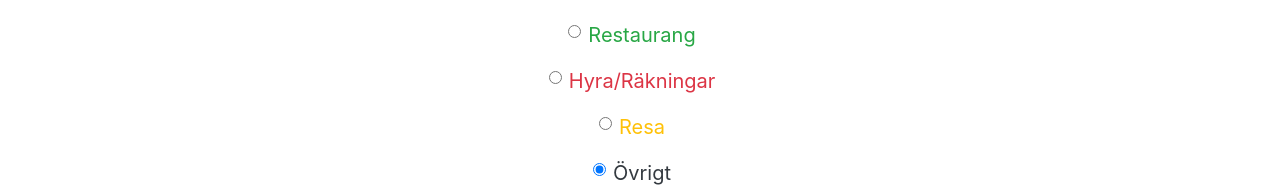
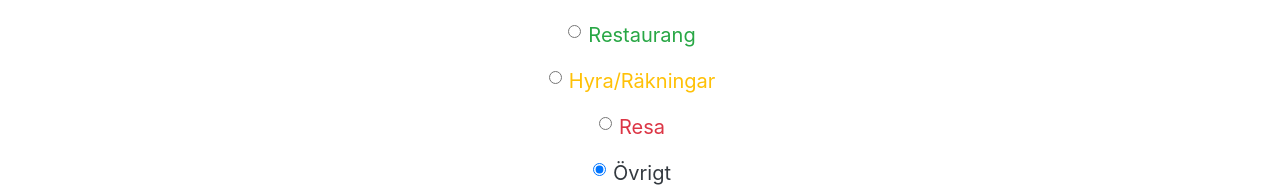
Before and after one commit to mathenri/personal-finance, a React (Create React App) app in the folder client/: page / in a window 1280 px wide. Shown: the part 198-390 px from the top of the page. Built offline with nearby package versions, Linux system fonts and the light colour scheme; no server answers; the HTML template or start-up script is replaced by a standard one.

Commit message:
Unify colors on ExpensesBarChart

```diff
--- a/client/src/App.js
+++ b/client/src/App.js
@@ -14,12 +14,12 @@ const EXPENSE_TYPE_TRANSLATIONS = {
   'travel':'Resa'
 }
 
-const EXPENSE_TYPE_COLOR_CLASSES = {
-  'household':'text-primary',
-  'restaurant':'text-success',
-  'misc':'text-dark',
-  'bills':'text-danger',
-  'travel':'text-warning'
+const EXPENSE_TYPE_COLORS = {
+  'household':'#007bff',
+  'restaurant':'#28a745',
+  'misc':'#343a40',
+  'bills':'#ffc107',
+  'travel':'#dc3545'
 }
 
 class App extends Component {
@@ -46,15 +46,20 @@ class App extends Component {
 
         <Header />
 
-        <ExpenseForm expenseTypeTranslations={EXPENSE_TYPE_TRANSLATIONS}/>
+        <ExpenseForm
+          expenseTypeTranslations={EXPENSE_TYPE_TRANSLATIONS}
+          expenseTypeColors={EXPENSE_TYPE_COLORS}
+        />
 
         <LatestExpensesList
           expenses={this.state.expenses}
           expenseTypeTranslations={EXPENSE_TYPE_TRANSLATIONS}
-          expenseTypeColorClasses={EXPENSE_TYPE_COLOR_CLASSES}
+          expenseTypeColors={EXPENSE_TYPE_COLORS}
         />
 
-        <ThisMonthExpensesBarChart expenseTypeTranslations={EXPENSE_TYPE_TRANSLATIONS} />
+        <ThisMonthExpensesBarChart expenseTypeTranslations={EXPENSE_TYPE_TRANSLATIONS}
+          expenseTypeColors={EXPENSE_TYPE_COLORS}
+        />
 
       </div>
     );
--- a/client/src/ExpenseForm.js
+++ b/client/src/ExpenseForm.js
@@ -71,7 +71,7 @@ class ExpenseForm extends Component {
                 expenseTypeTranslations={this.props.expenseTypeTranslations}
                 radioButtonValue="household"
                 label="Mat/Hushåll"
-                textColorClass="text-primary"
+                expenseTypeColors={this.props.expenseTypeColors}
               />
               <ExpenseTypeCheckbox
                 handleFormChange={this.handleFormChange}
@@ -79,7 +79,7 @@ class ExpenseForm extends Component {
                 expenseTypeTranslations={this.props.expenseTypeTranslations}
                 radioButtonValue="restaurant"
                 label="Restaurang"
-                textColorClass="text-success"
+                expenseTypeColors={this.props.expenseTypeColors}
               />
               <ExpenseTypeCheckbox
                 handleFormChange={this.handleFormChange}
@@ -87,7 +87,7 @@ class ExpenseForm extends Component {
                 expenseTypeTranslations={this.props.expenseTypeTranslations}
                 radioButtonValue="bills"
                 label="Hyra/Räkningar"
-                textColorClass="text-danger"
+                expenseTypeColors={this.props.expenseTypeColors}
               />
               <ExpenseTypeCheckbox
                 handleFormChange={this.handleFormChange}
@@ -95,7 +95,7 @@ class ExpenseForm extends Component {
                 expenseTypeTranslations={this.props.expenseTypeTranslations}
                 radioButtonValue="travel"
                 label="Resa"
-                textColorClass="text-warning"
+                expenseTypeColors={this.props.expenseTypeColors}
               />
               <ExpenseTypeCheckbox
                 handleFormChange={this.handleFormChange}
@@ -103,7 +103,7 @@ class ExpenseForm extends Component {
                 expenseTypeTranslations={this.props.expenseTypeTranslations}
                 radioButtonValue="misc"
                 label="Övrigt"
-                textColorClass="text-dark"
+                expenseTypeColors={this.props.expenseTypeColors}
               />
             </fieldset>
             <button type="submit" className="btn btn-success btn-lg">Spara</button>
--- a/client/src/ExpenseTypeCheckbox.js
+++ b/client/src/ExpenseTypeCheckbox.js
@@ -12,8 +12,11 @@ class ExpenseTypeCheckbox extends Component {
           value={this.props.radioButtonValue}
           checked={this.props.selectedExpenseType === this.props.radioButtonValue}
           onChange={this.props.handleFormChange} />
-        <label className={"form-check-label " + this.props.textColorClass} htmlFor={this.props.radioButtonValue + 'Radio'}>
-          {this.props.expenseTypeTranslations[this.props.radioButtonValue]}
+        <label
+          className="form-check-label"
+          style={{color: this.props.expenseTypeColors[this.props.radioButtonValue]}}
+          htmlFor={this.props.radioButtonValue + 'Radio'}>
+            {this.props.expenseTypeTranslations[this.props.radioButtonValue]}
         </label>
       </div>
     );
--- a/client/src/LatestExpensesList.js
+++ b/client/src/LatestExpensesList.js
@@ -11,7 +11,7 @@ class LatestExpensesList extends Component {
               <li
                 className="list-group-item"
                 key={i}>
-                  <strong>{item.amount} kr</strong> - <span className={this.props.expenseTypeColorClasses[item.type]}>{this.props.expenseTypeTranslations[item.type]}</span> - {item.created_date.slice(0,10)}
+                  <strong>{item.amount} kr</strong> - <span style={{color: this.props.expenseTypeColors[item.type]}}>{this.props.expenseTypeTranslations[item.type]}</span> - {item.created_date.slice(0,10)}
               </li>
             )}
           </ul>
--- a/client/src/ThisMonthExpensesBarChart.js
+++ b/client/src/ThisMonthExpensesBarChart.js
@@ -16,15 +16,19 @@ class ThisMonthExpensesBarChart extends Component {
   }
 
   render() {
-    const EXPENSE_TYPE_TRANSLATIONS = this.props.expenseTypeTranslations
+    const EXPENSE_TYPE_TRANSLATIONS = this.props.expenseTypeTranslations;
+    const EXPENSE_TYPE_COLORS = this.props.expenseTypeColors;
 
     let formattedExpenses = [];
-    let expenseIndex = 0;
     this.state.expense_records.forEach(function(item) {
       const expenseTypeName = EXPENSE_TYPE_TRANSLATIONS[item._id];
+      const expenseTypeColor = EXPENSE_TYPE_COLORS[item._id];
       if (typeof expenseTypeName !== 'undefined') {
-        formattedExpenses.push({x: expenseTypeName, y: item.amount, color:expenseIndex});
-        expenseIndex++;
+        formattedExpenses.push({
+          x: expenseTypeName,
+          y: item.amount,
+          color: expenseTypeColor
+        });
       }
     });
 
@@ -36,13 +40,14 @@ class ThisMonthExpensesBarChart extends Component {
               margin={{left: 80, bottom: 100}}
               height={300}
               width={200}
-              colorType="category" xType="ordinal">
-              <VerticalGridLines />
-              <HorizontalGridLines />
-              <VerticalBarSeries data={formattedExpenses} />
+              colorType="literal"
+              xType="ordinal">
+                <VerticalGridLines />
+                <HorizontalGridLines />
+                <VerticalBarSeries data={formattedExpenses} />
 
-              <YAxis tickFormat={v => `${v} kr`}/>
-              <XAxis tickLabelAngle={-45}/>
+                <YAxis tickFormat={v => `${v} kr`}/>
+                <XAxis tickLabelAngle={-45}/>
             </XYPlot>
           </div>
         </div>
```
